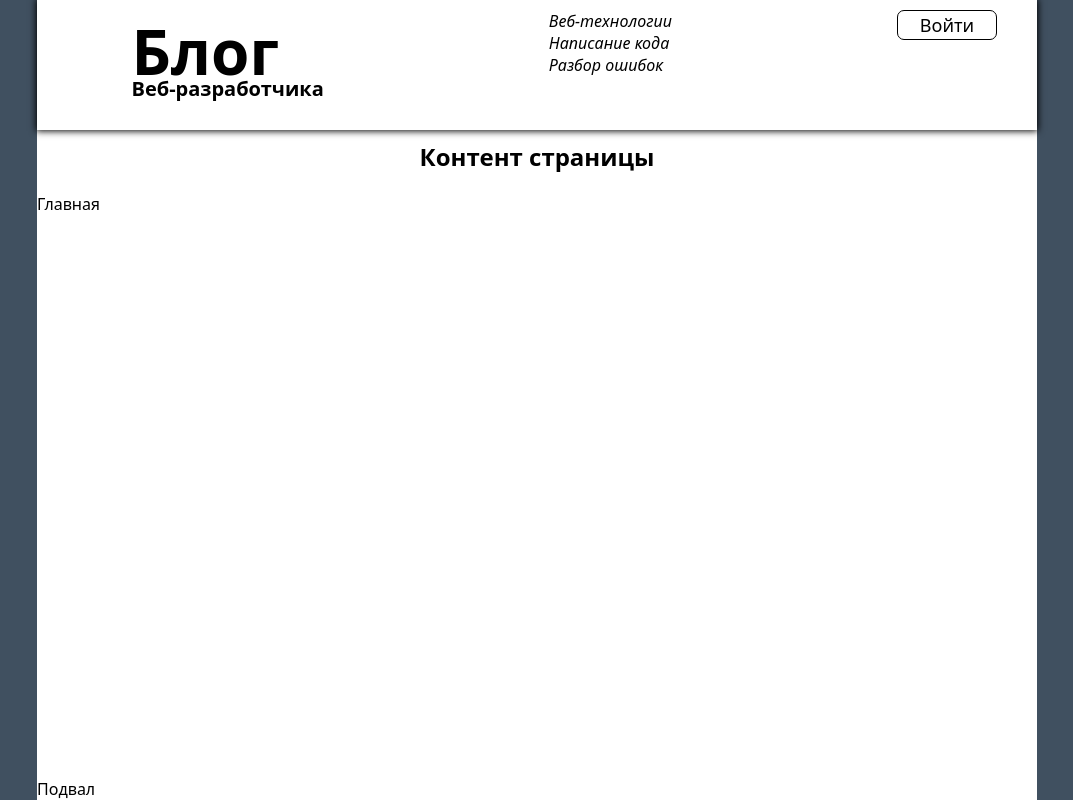
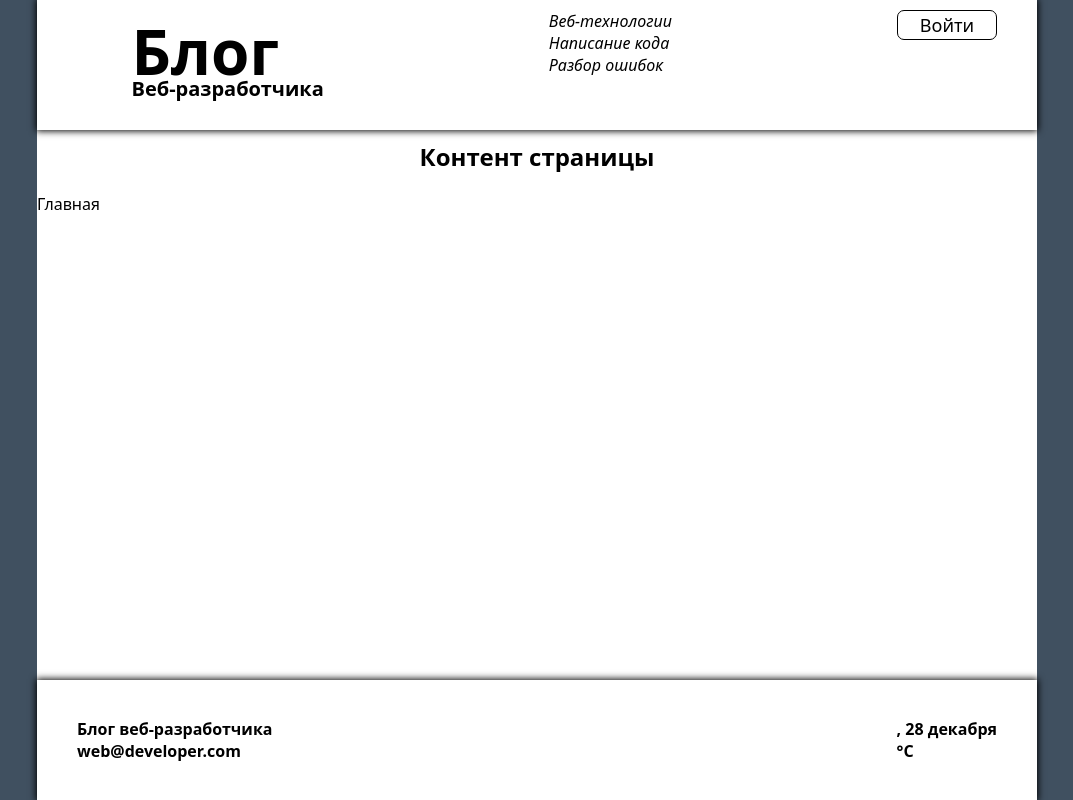
Before and after one commit to evasyukov/blog, a React (Vite) app: page / in a window 1280 px wide. Shown: the whole page, without its empty margins (103-1176 px from the left). Built offline with nearby package versions, Linux system fonts and the light colour scheme; no server answers; a web font is replaced by a local one.

Commit message:
Реализован повдал страницы

```diff
--- a/src/Blog.jsx
+++ b/src/Blog.jsx
@@ -1,5 +1,5 @@
 import { Routes, Route } from "react-router-dom"
-import { Header } from "./components"
+import { Header, Footer } from "./components"
 
 import styled from "styled-components"
 
@@ -27,8 +27,10 @@
   return (
     <AppColumn>
       <Header />
+
       <Content className="app">
         <H2>Контент страницы</H2>
+
         <Routes>
           <Route path="/" element={<div>Главная</div>} />
           <Route path="/login" element={<div>Авторизация</div>} />
@@ -39,7 +41,8 @@
           <Route path="*" element={<div>Ошибка</div>} />
         </Routes>
       </Content>
-      <footer>Подвал</footer>
+
+      <Footer />
     </AppColumn>
   )
 }
--- /dev/null
+++ b/src/components/footer/Footer.jsx
@@ -0,0 +1,56 @@
+import { useState, useEffect } from "react"
+import styled from "styled-components"
+
+function FooterContainer({ className }) {
+  const [temperature, setTemperature] = useState()
+  const [city, setCity] = useState("")
+  const [weather, setWeather] = useState("")
+
+  useEffect(() => {
+    fetch(
+      "https://api.openweathermap.org/data/2.5/weather?q=Kemerovo&lang=ru&appid={f7efc03f4aa91872f72107f14dda7aca}"
+    )
+      .then((response) => response.json())
+      .then(({ name, main, weather }) => {
+        setCity(name)
+        setTemperature(Math.round(main.temp))
+        setWeather(weather[0].description.toUpperCase())
+      })
+  }, [])
+
+  return (
+    <div className={className}>
+      <div>
+        <div>Блог веб-разработчика</div>
+        <div>web@developer.com</div>
+      </div>
+
+      <div>
+        <div>
+          {city},{" "}
+          {new Date().toLocaleString("ru", { day: "numeric", month: "long" })}
+        </div>
+
+        <div>
+          {temperature}°C <br />
+          {weather}
+        </div>
+      </div>
+    </div>
+  )
+}
+
+export const Footer = styled(FooterContainer)`
+  display: flex;
+  justify-content: space-between;
+  align-items: center;
+
+  height: 120px;
+  width: 1000px;
+
+  padding: 10px 40px;
+
+  box-shadow: 0 0 7px 1px rgba(0, 0, 0);
+
+  font-weight: bold;
+`
--- a/src/components/index.js
+++ b/src/components/index.js
@@ -1,2 +1,3 @@
 export * from "./header/Header"
 export * from "./icon/Icon"
+export * from "./footer/Footer"
```
